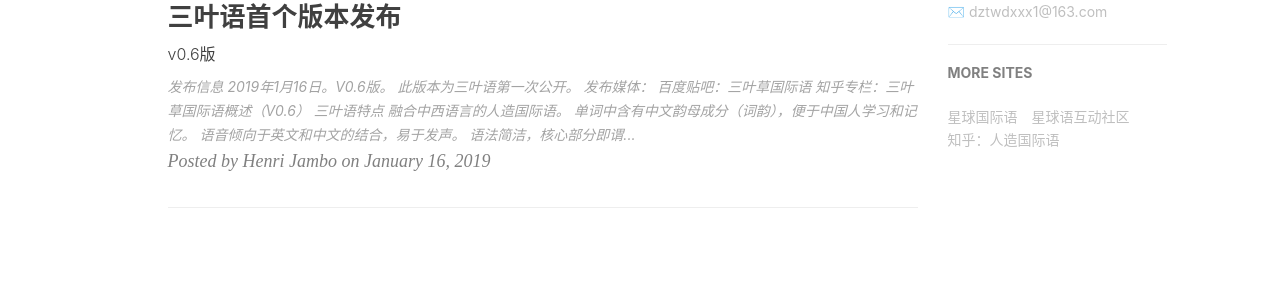
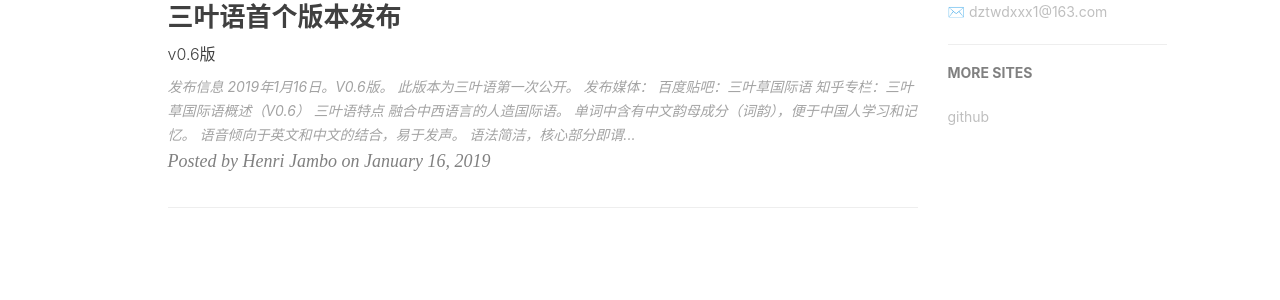
Before and after one commit to aiyinsitan12/aiyinsitan12.github.io, a Jekyll site: the page built from index.html, in a window 1280 px wide. Shown: the part 888-1188 px from the top of the page. Built offline with Jekyll 4.4.1, drawn with Linux system fonts in a browser that asks for light colours; nearby versions of some CDN libraries; the list of posts is cut into pages by our own code; comment, search, counter and statistics services are not loaded.

Commit message:
修改推送链接

```diff
--- a/_config.yml
+++ b/_config.yml
@@ -99,13 +99,7 @@ service-worker: true
 # 友情链接，请尽量不要删除，谢谢！
 friends: [
     {
-        title: "星球国际语",
-        href: "https://globien.gitee.io"
-    },{
-        title: "星球语互动社区",
-        href: "https://tieba.baidu.com/f?kw=%E6%A0%BC%E7%BD%97%E6%AF%94%E8%A8%80&fr=home"
-    },{
-        title: "知乎：人造国际语",
-        href: "https://zhuanlan.zhihu.com/Artificial-International-Language"
+        title: "github",
+        href: "https://www.github.com"
     }
 ]
```
